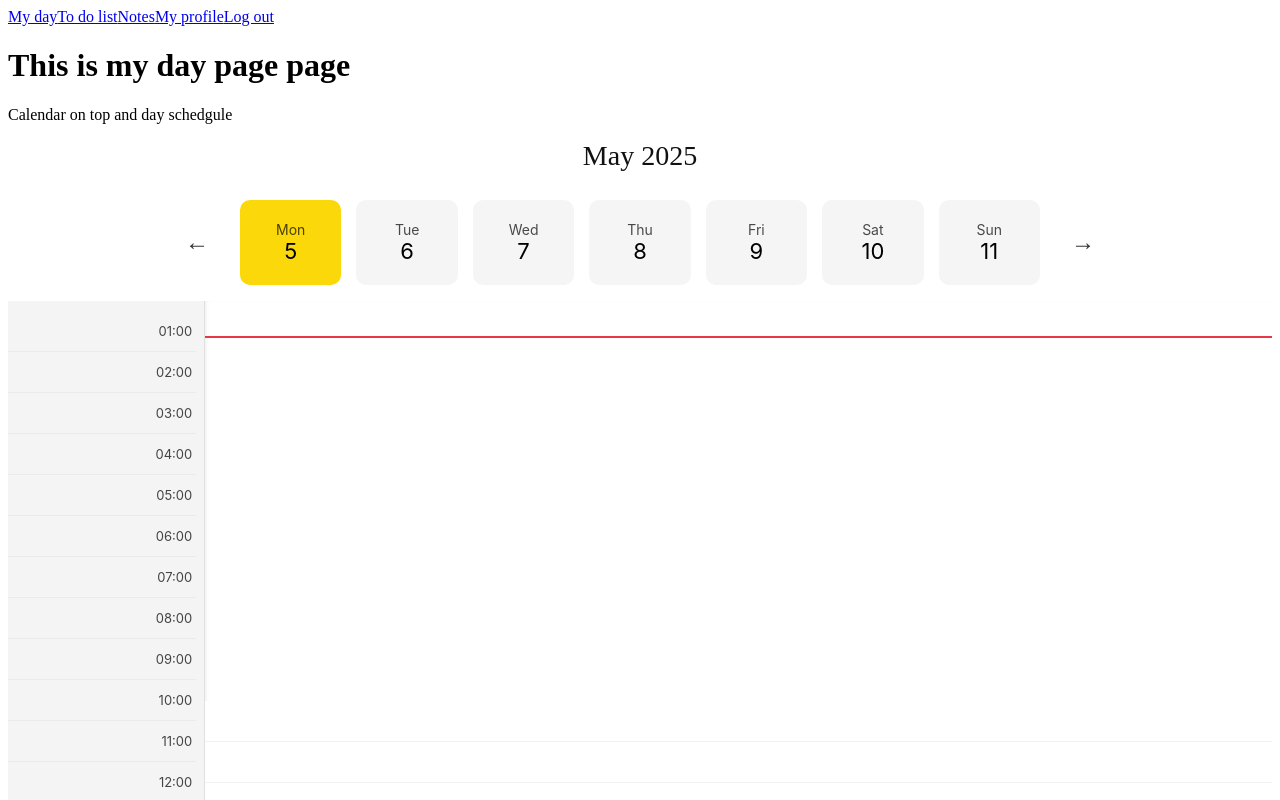
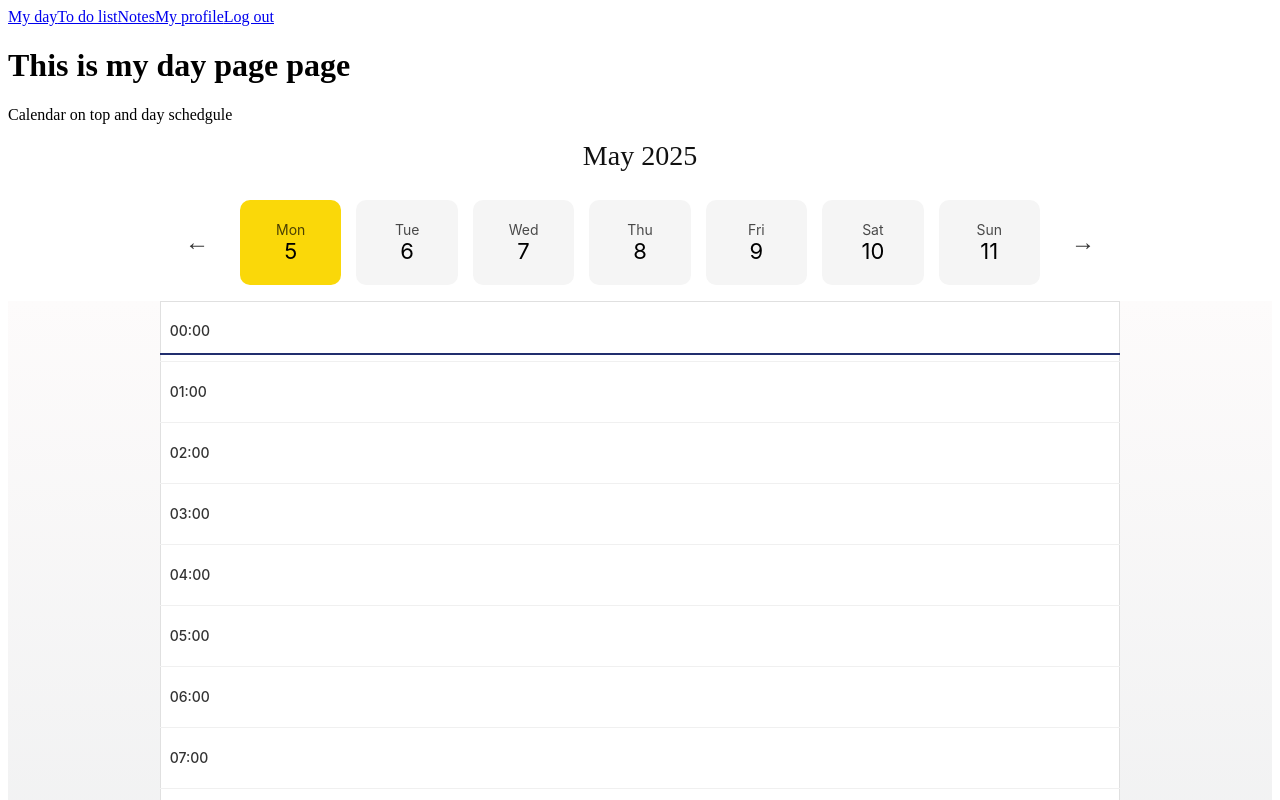
Before and after one commit to GabrielaLukacova/daily-planner-front-end, a Vue app: page /my-day in a window 1280 px wide. Shown: the top 800 px of the page. Built offline with nearby package versions, Linux system fonts and the light colour scheme.

Commit message:
time line and shims

```diff
--- a/src/components/DayPlan.vue
+++ b/src/components/DayPlan.vue
@@ -1,16 +1,12 @@
 <template>
   <div class="day-plan-container" ref="containerRef">
-      <div class="time-column" ref="syncScrollRef">
-        <div v-for="hour in 25" :key="hour" class="time-label">
-          {{ (hour % 24).toString().padStart(2, '0') }}:00
+    <div class="timeline" ref="contentRef" @scroll="syncScroll">
+      <div v-for="hour in 24" :key="hour- 1" class="hour-block">
+        <div class="time-label">
+          {{ ((hour -1) % 24).toString().padStart(2, '0') }}:00
         </div>
       </div>
-
-      <div class="content-column" ref="contentRef" @scroll="syncScroll">
-        <div class="spacer" />
-        <div v-for="hour in 25" :key="hour" class="hour-block"></div>
       <div class="now-line" :style="{ top: nowLinePosition + 'px' }" />
-        <div class="spacer" />
     </div>
   </div>
 </template>
@@ -20,7 +16,6 @@
 
 const containerRef = ref(null)
 const contentRef = ref(null)
-  const syncScrollRef = ref(null)
 const nowLinePosition = ref(0)
 const hasScrolled = ref(false)
 
@@ -30,7 +25,7 @@
   )
   const hours = now.getHours()
   const minutes = now.getMinutes()
-    const px = hours * 40 + (minutes / 60) * 40
+  const px = hours * 60 + (minutes / 60) * 60
   nowLinePosition.value = px
 
   if (!hasScrolled.value && contentRef.value) {
@@ -41,9 +36,6 @@
 
 const syncScroll = () => {
   hasScrolled.value = true
-    if (syncScrollRef.value && contentRef.value) {
-      syncScrollRef.value.scrollTop = contentRef.value.scrollTop
-    }
 }
 
 let interval
@@ -61,51 +53,39 @@
 <style scoped>
 .day-plan-container {
   display: flex;
+  justify-content: center;
+  padding: 0 12%;
   height: 100vh;
-    overflow: hidden;
   font-family: 'Inter', sans-serif;
+  background: linear-gradient(to bottom, #fdfbfb, #ebedee);
 }
 
-  .time-column {
-    width: 15%;
-    padding-top: 10px;
-    background-color: #f4f4f4;
-    text-align: right;
-    padding-right: 8px;
-    overflow: hidden;
-    border-right: 1px solid #e0e0e0;
+.timeline {
+  width: 100%;
+  position: relative;
+  overflow-y: scroll;
+  scroll-behavior: smooth;
+  background-color: #fff;
+  box-shadow: 0 0 0 1px #e0e0e0 inset;
+}
+
+.hour-block {
+  height: 60px;
+  border-bottom: 1px solid #f0f0f0;
+  display: flex;
+  align-items: center;
+  padding-left: 10px;
+  font-size: 14px;
+  color: #333;
+  transition: background 0.2s;
+}
+
+.hour-block:hover {
+  background: rgba(0, 0, 0, 0.03);
 }
 
 .time-label {
-    height: 40px;
-    line-height: 40px;
-    font-size: 13px;
-    color: #444;
-    border-bottom: 1px solid #eaeaea;
-    position: relative;
-    padding-right: 4px;
-  }
-
-  .content-column {
-    width: 85%;
-    position: relative;
-    overflow-y: scroll;
-    border-left: none;
-    padding-top: 0;
-    scroll-behavior: smooth;
-    background-color: #fff;
-    box-shadow: inset 3px 0 5px -3px rgba(0,0,0,0.1);
-  }
-
-  .spacer {
-    height: 400px;
-    flex-shrink: 0;
-  }
-
-  .hour-block {
-    height: 40px;
-    border-bottom: 1px solid #f2f2f2;
-    background-color: #fff;
+  font-weight: 500;
 }
 
 .now-line {
@@ -113,8 +93,8 @@
   left: 0;
   right: 0;
   height: 2px;
-    background-color: #e63946;
-    z-index: 30;
+  background-color: #212E6E;
+  z-index: 10;
   pointer-events: none;
   transition: top 0.3s ease-out;
 }
--- /dev/null
+++ b/src/shims-vue.d.ts
@@ -0,0 +1,5 @@
+declare module '*.vue' {
+    import { DefineComponent } from 'vue'
+    const component: DefineComponent<{}, {}, any>
+    export default component
+  }
```
Lines whose indentation alone changed are shown as unchanged.
